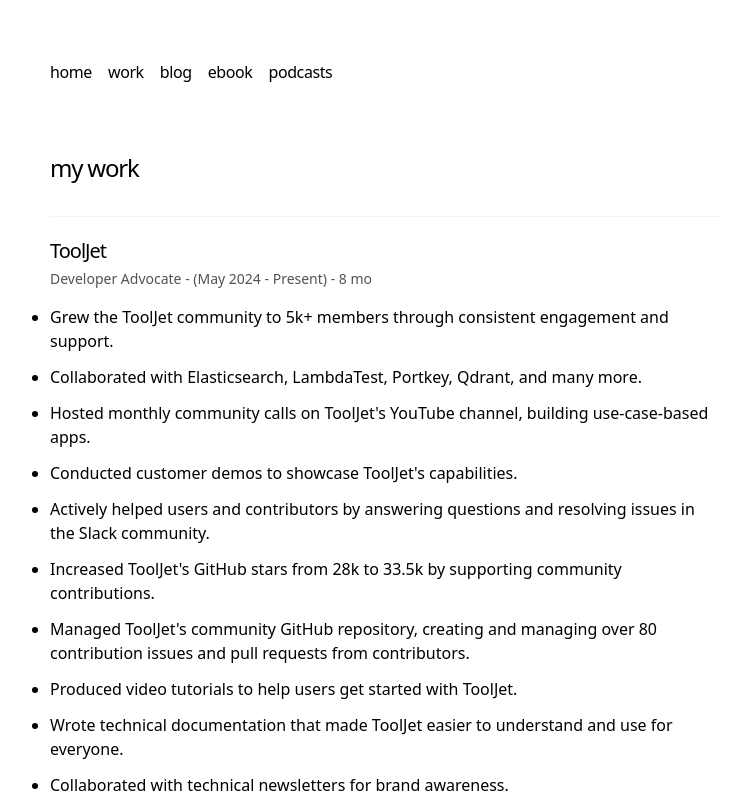
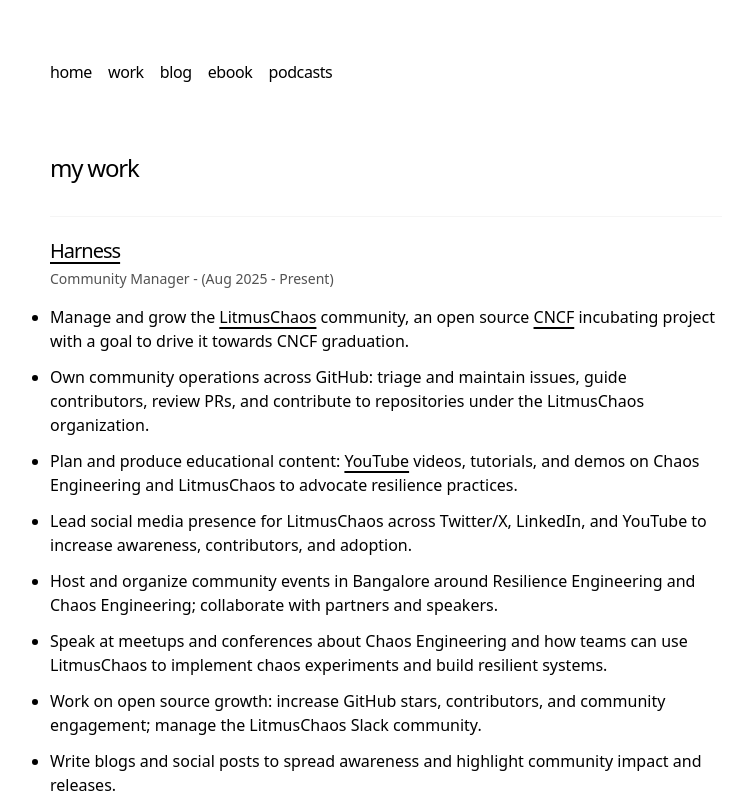
Before and after one commit to PriteshKiri/codewithcoffee, a Next.js app: page /work in a window 1280 px wide. Shown: the top 800 px of the page, without its empty margins (254-1000 px from the left). Built offline with nearby package versions, Linux system fonts and the light colour scheme.

Commit message:
update: work ex

```diff
--- a/app/globals.css
+++ b/app/globals.css
@@ -45,7 +45,7 @@
 }
 
 .prose a {
-  @apply transition-all decoration-neutral-400 dark:decoration-neutral-600 underline-offset-2 decoration-[0.1em];
+  @apply underline transition-all decoration-current underline-offset-4 decoration-2;
 }
 
 .prose .anchor:after {
--- a/app/page.tsx
+++ b/app/page.tsx
@@ -37,9 +37,12 @@
         hey,&nbsp;&nbsp;I&apos;m Pritesh 👋
       </h1>
       <p className="prose prose-neutral dark:prose-invert">
-        {`A developer relations professional, a tech content creator and a tech speaker/host. I work`}
-        {` at ToolJet as Developer Advocate`}
-        {`. Apart from that I'm community head at `}
+        {`A developer relations and community professional, a tech content creator and a tech speaker/host. I work`}
+        {` at harness as Community Manager, managing the `}
+        <Link target="_blank" href="https://litmuschaos.io" className="my-link">
+          LitmusChaos
+        </Link>
+        {` community (a CNCF incubating project). Apart from that I'm community head at `}
         <Link target="_blank" href="https://reactplay.io" className="my-link">
           Reactplay.io
         </Link>
@@ -233,12 +236,6 @@
           sub={"A chrome extension to use Showwcase on any webpage"}
         />
 
-        <ChannelLink
-          img="/static/sgpt.png"
-          name="ScreenGPT"
-          sub={"coming soon...."}
-          link="#"
-        />
       </div>
       <div className="prose prose-neutral dark:prose-invert">
         <p>Here are my socials: </p>
@@ -281,21 +278,7 @@
           </a>
         </div>
       </div>
-      <div className="prose prose-neutral dark:prose-invert">
-        <p>
-          This website has made from an open source portfolio of a person who is
-          my inspiration in tech world,
-          <Link
-            target="_blank"
-            href="https://twitter.com/leeerob"
-            className="my-link"
-          >
-            {" "}
-            Lee Robinson
-          </Link>
-          .
-        </p>
-      </div>
+
       <ul className="flex flex-col md:flex-row mt-8 space-x-0 md:space-x-4 space-y-2 md:space-y-0 font-sm text-neutral-600 dark:text-neutral-300">
         <li>
           <a
--- a/app/work/page.tsx
+++ b/app/work/page.tsx
@@ -17,13 +17,47 @@
   return (
     <section>
       <h1 className="font-medium text-2xl mb-8 tracking-tighter">my work</h1>
-      <div className="prose prose-neutral dark:prose-invert">
+      <div className="prose prose-neutral dark:prose-invert prose-a:underline prose-a:underline-offset-4">
       <hr className="my-6 border-neutral-100 dark:border-neutral-800" />
+        <h2 className="font-medium text-xl mb-1 tracking-tighter">
+          <a href="https://harness.io">Harness</a>
+        </h2>
+        <p className="text-neutral-600 dark:text-neutral-400 text-sm">
+          Community Manager - (Aug 2025 - Present)
+        </p>
+        <ul className="flex flex-col gap-y-3 list-disc mt-4">
+          <li>
+            Manage and grow the <Link href="https://litmuschaos.io">LitmusChaos</Link> community, an open source <Link href="https://www.cncf.io/">CNCF</Link> incubating project with a goal to drive it towards CNCF graduation.
+          </li>
+          <li>
+            Own community operations across GitHub: triage and maintain issues, guide contributors, review PRs, and contribute to repositories under the LitmusChaos organization.
+          </li>
+          <li>
+            Plan and produce educational content: <Link href="https://www.youtube.com/@litmuschaos">YouTube</Link> videos, tutorials, and demos on Chaos Engineering and LitmusChaos to advocate resilience practices.
+          </li>
+          <li>
+            Lead social media presence for LitmusChaos across Twitter/X, LinkedIn, and YouTube to increase awareness, contributors, and adoption.
+          </li>
+          <li>
+            Host and organize community events in Bangalore around Resilience Engineering and Chaos Engineering; collaborate with partners and speakers.
+          </li>
+          <li>
+            Speak at meetups and conferences about Chaos Engineering and how teams can use LitmusChaos to implement chaos experiments and build resilient systems.
+          </li>
+          <li>
+            Work on open source growth: increase GitHub stars, contributors, and community engagement; manage the LitmusChaos Slack community.
+          </li>
+          <li>
+            Write blogs and social posts to spread awareness and highlight community impact and releases.
+          </li>
+        </ul>
+
+        <hr className="my-6 border-neutral-100 dark:border-neutral-800" />
         <h2 className="font-medium text-xl mb-1 tracking-tighter">
           <a href="https://www.tooljet.com">ToolJet</a>
         </h2>
         <p className="text-neutral-600 dark:text-neutral-400 text-sm">
-          Developer Advocate - (May 2024 - Present) - 8 mo
+          Developer Advocate - (May 2024 - Aug 2025) - 1 yr 4 mo
         </p>
         <ul className="flex flex-col gap-y-3 list-disc mt-4">
         <li>Grew the ToolJet community to 5k+ members through consistent engagement and support.</li>
```
